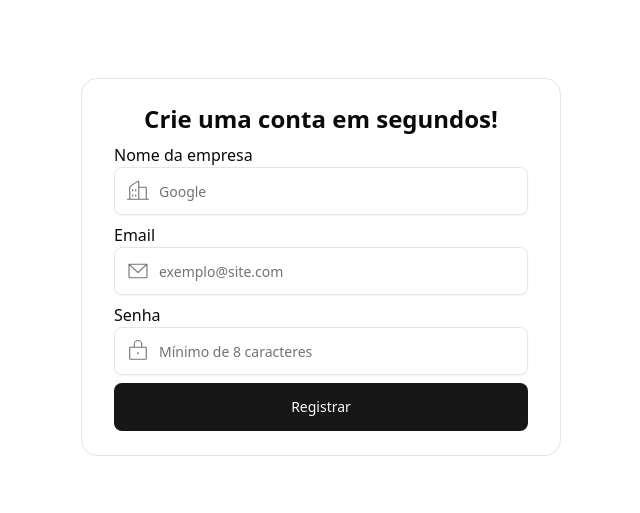
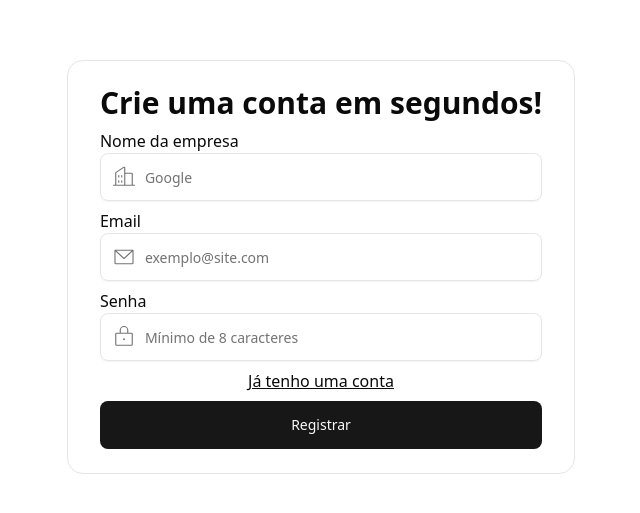
Before and after one commit to vitorsaa2k/Got-Delivery, a Next.js app: page /register in a window 1280 px wide. Shown: the part 133-646 px from the top of the page, without its empty margins (319-959 px from the left). Built offline with nearby package versions, Linux system fonts and the light colour scheme.

Commit message:
increase title size and add link in register page

```diff
--- a/src/features/authPages/register/index.tsx
+++ b/src/features/authPages/register/index.tsx
@@ -8,6 +8,7 @@ import {
 	EnvelopeSimpleIcon,
 	LockIcon,
 } from "@phosphor-icons/react";
+import Link from "next/link";
 import { useRouter } from "next/navigation";
 import { useState } from "react";
 import { toast } from "sonner";
@@ -20,8 +21,10 @@ export default function RegisterForm() {
 	const [isComplete, setIsComplete] = useState(false);
 	const router = useRouter();
 	return (
-		<div className="py-6 px-8 rounded-2xl flex flex-col gap-2 border items-center lg:w-[480px] ">
-			<p className="text-2xl font-bold">Crie uma conta em segundos!</p>
+		<div className="py-6 px-8 rounded-2xl flex flex-col gap-2 border items-center">
+			<p className="text-3xl font-bold text-center">
+				Crie uma conta em segundos!
+			</p>
 			<label className="w-full flex flex-col items-center">
 				<p className="self-start">Nome da empresa</p>
 				<div className="relative w-full">
@@ -68,6 +71,9 @@ export default function RegisterForm() {
 					/>
 				</div>
 			</label>
+			<Link className="underline" href={"/login"}>
+				Já tenho uma conta
+			</Link>
 			<Button
 				disabled={isSubmiting}
 				className="hover:cursor-pointer py-6 w-full"
```
